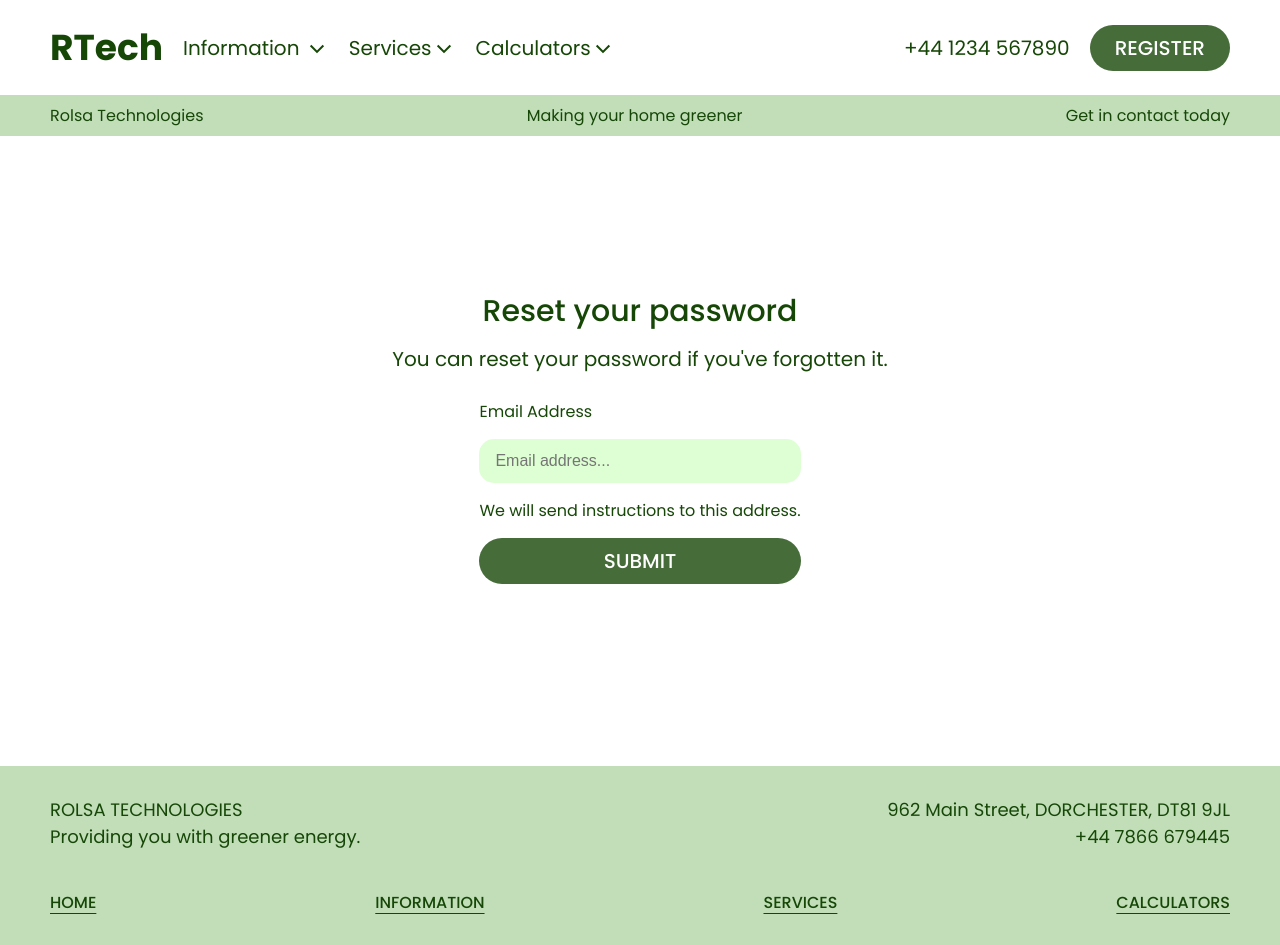
After one commit to willrees23/RolsaTech, a Flask app: page /reset-password in a window 1280 px wide. The commit adds this page. Run offline with Flask 3, Linux system fonts and the light colour scheme.

Commit message:
add logout route, start password-resets

```diff
--- a/app.py
+++ b/app.py
@@ -1,6 +1,7 @@
 from flask import Flask, render_template, request, session, redirect, flash
 from flask_session import Session
 from flask_qrcode import QRcode
+from flask_mail import Mail, Message
 import time
 
 import security
@@ -14,8 +15,20 @@ backup_account_route = valid_account_routes[0]
 # create flask instance
 # setup the database
 app = Flask(__name__)
+
+# configure sessions
 app.config["SESSION_TYPE"] = "filesystem"
 
+# configure mailing
+app.config['MAIL_SERVER']='sandbox.smtp.mailtrap.io'
+app.config['MAIL_PORT'] = 2525
+app.config['MAIL_USERNAME'] = 'c819d0c053179d'
+app.config['MAIL_PASSWORD'] = '333ecc595e01e7'
+app.config['MAIL_USE_TLS'] = True
+app.config['DEBUG '] = True
+
+
+mail = Mail(app)
 QRcode(app)
 Session(app)
 db.setup()
@@ -29,6 +42,35 @@ def landing():
     if user != None:
         return render_template("landing.html", user=user)
     return render_template("landing.html")
+
+
+@app.route("/reset-password", methods=["GET", "POST"])
+def reset_password():
+    if request.method == "POST":
+        email = request.form.get("email")
+        print("got email")
+        if email == None or email == "":
+            return render_template("reset-password.html", error="An email is required.")
+        print("email valid 1")
+        if "@" not in email or "." not in email:
+            return render_template("reset-password.html", error="A valid email is required.")
+        print("email valid 2")
+
+        flash("If it exists in our system, instructions will be sent to: " + email)
+
+        if db.is_email_taken(email):
+            # the email is attached to an account, let's send them an email
+            user = db.get_user_by_email(email)
+            message = Message(
+                subject="Password reset request",
+                recipients=[email],
+            )
+            message.html = "<h1>test</h1>"
+            mail.send(message)
+
+        return render_template("reset-password.html")
+    else:
+        return render_template("reset-password.html")
 
 
 # The accounts page. Should be accessible via /account or any sub-route such as /account/hello
@@ -74,7 +116,8 @@ def login():
             return render_template("login.html", error=error)
         else:
             session["user"] = user
-            print("Logged in!")
+            flash("You have been logged in. Welcome back, " + user.username)
+            return redirect("/")
     return render_template("login.html")
 
 
--- a/templates/account.html
+++ b/templates/account.html
@@ -28,6 +28,11 @@
             </a>
             <a id="2fa" href="/account/2fa">
                 2-factor authentication
+            </a>
+            <div class="sidebar-separator"></div>
+            <a href="/logout" style="display: flex; gap: 5px; align-items: center;">
+                <img src="/static/log-out.svg">
+                Logout
             </a>
             <a href="" class="disabled hidden">FILLERFILLERFILLERFILLERFILLER</a>
         </div>
--- /dev/null
+++ b/templates/email/reset-password.html
@@ -0,0 +1,6 @@
+<h2>
+    Hello, {{ user.username }}.
+</h2>
+<h3>
+    You requested to reset your password.
+</h3>
--- /dev/null
+++ b/templates/reset-password.html
@@ -0,0 +1,26 @@
+{% extends "common.html" %}
+
+{% block title %}
+Reset Password
+{% endblock %}
+
+{% block body %}
+<form method="post" class="form center">
+    {{ super() }}
+    <span class="title">
+        Reset your password
+    </span>
+    <span class="subtitle">
+        You can reset your password if you've forgotten it.</span>
+    <div class="actual-form">
+        <label>
+            Email Address
+        </label>
+        <input placeholder="Email address..." name="email">
+        <span>
+            We will send instructions to this address.
+        </span>
+        <button>SUBMIT</button>
+    </div>
+</form>
+{% endblock %}
```
Also changed, not shown: static/log-out.svg (added).
